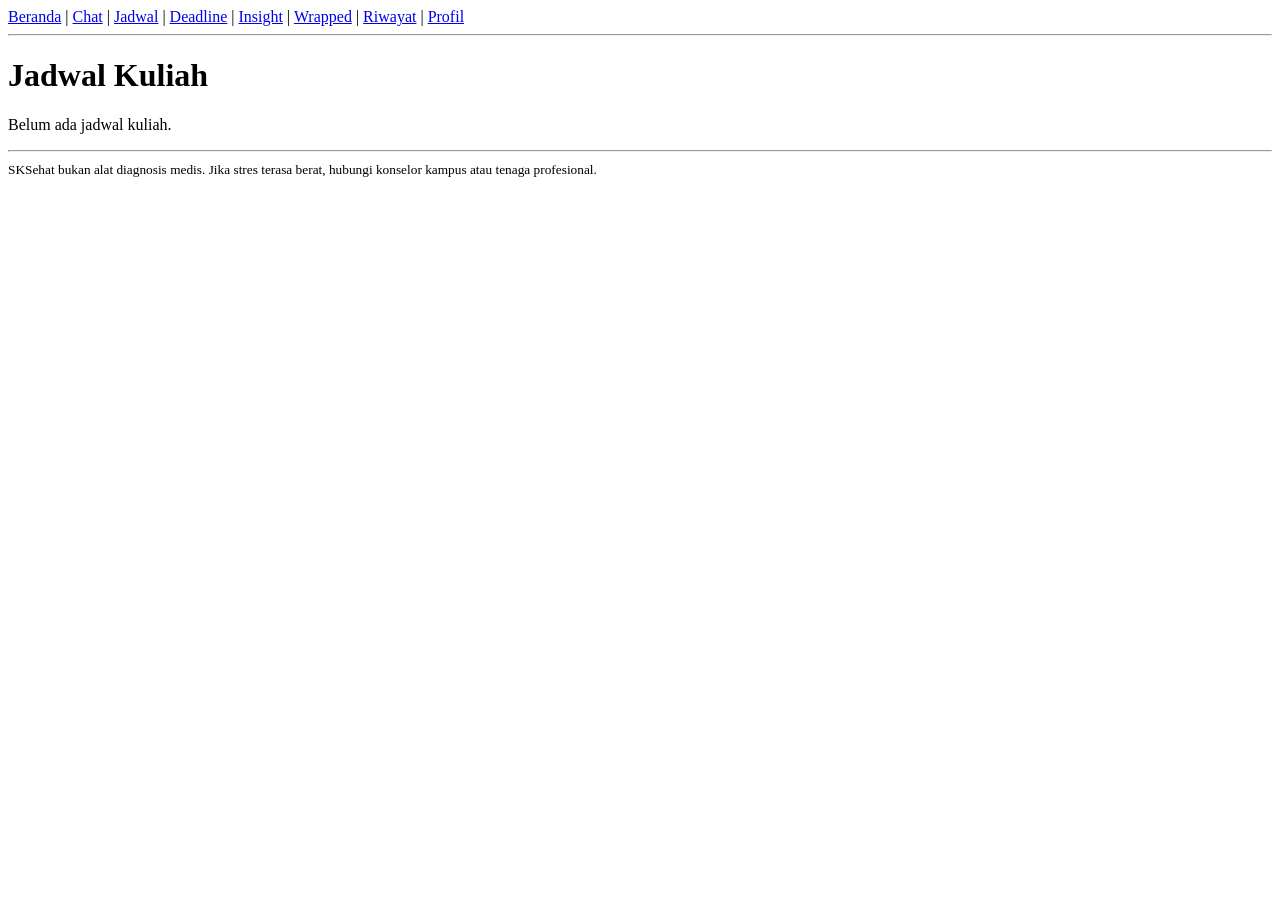
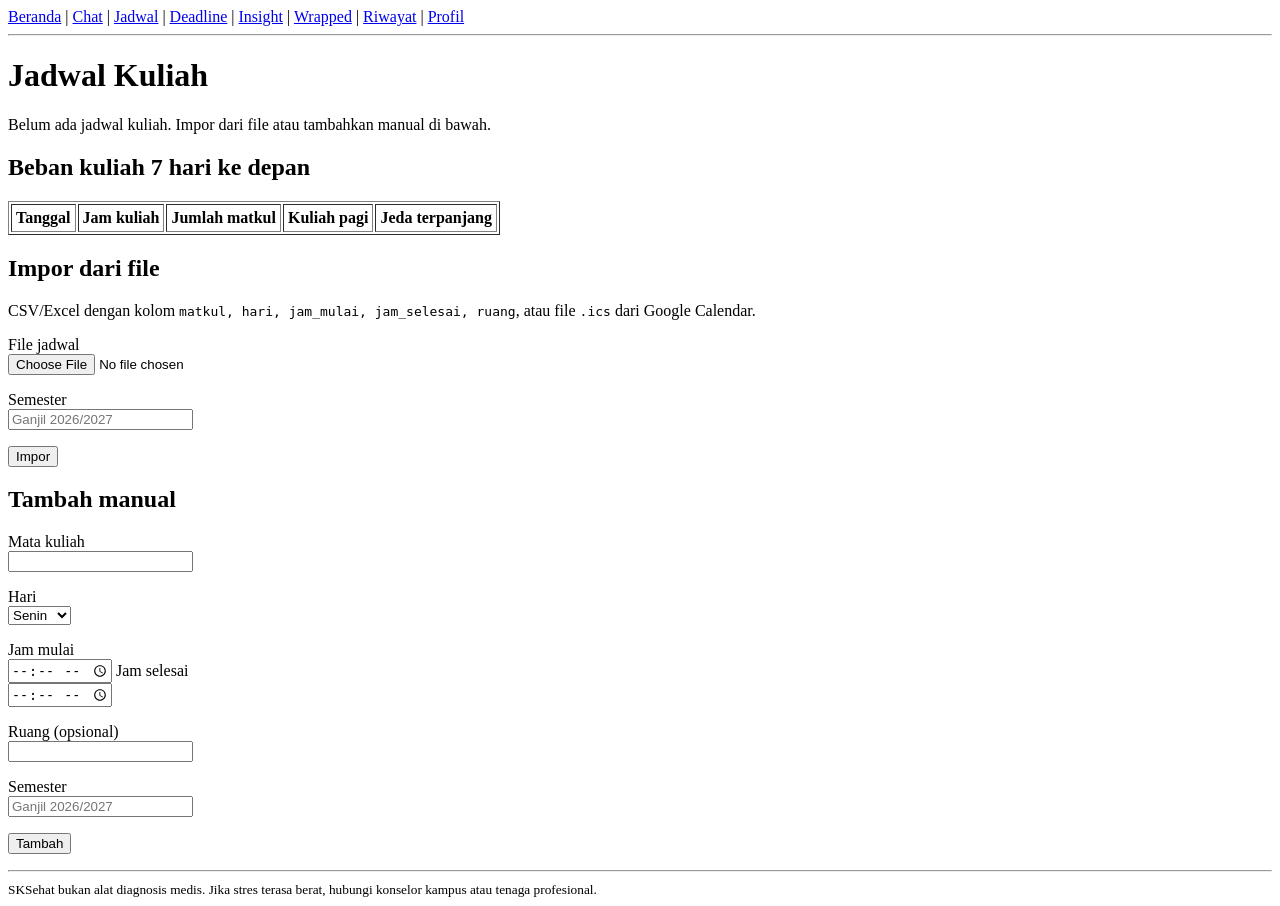
Before and after one commit to vnz626/sksehat-student-wellbeing, a Flask app: page /jadwal in a window 1280 px wide. Before the commit the page ends 177 px from the top, so only its background shows below. Run offline with Flask 3, Linux system fonts and the light colour scheme; lists and menus that the app fills with data are empty.

Commit message:
feat(schedule): import class schedule from CSV, Excel, and ICS and calculate daily course load

```diff
--- a/routes/main.py
+++ b/routes/main.py
@@ -9,10 +9,10 @@ from datetime import date, datetime
 from flask import Blueprint, flash, redirect, render_template, request, url_for
 
 from models import DEFAULT_USER_ID, CatatanHarian, Deadline, JadwalKuliah, db
+from services import jadwal as layanan_jadwal
+from services.jadwal import NAMA_HARI
 
 main_bp = Blueprint("main", __name__)
-
-NAMA_HARI = ["Senin", "Selasa", "Rabu", "Kamis", "Jumat", "Sabtu", "Minggu"]
 
 
 class ValidasiError(ValueError):
@@ -94,15 +94,139 @@ def chat():
     return render_template("chat.html")
 
 
+# ---------------------------------------------------------------------------
+# Jadwal kuliah: input manual, impor CSV/Excel/.ics, edit, hapus
+# ---------------------------------------------------------------------------
+
+def _jadwal_atau_404(id):
+    return JadwalKuliah.query.filter_by(id=id, user_id=DEFAULT_USER_ID).first_or_404()
+
+
+def _ambil_semester(form):
+    semester = (form.get("semester") or "").strip() or None
+    if semester and len(semester) > 20:
+        raise ValidasiError("Semester maksimal 20 karakter.")
+    return semester
+
+
+def validasi_jadwal_manual(form):
+    try:
+        sesi = layanan_jadwal.validasi_sesi({
+            "matkul": form.get("matkul"),
+            "hari": form.get("hari"),
+            "jam_mulai": form.get("jam_mulai"),
+            "jam_selesai": form.get("jam_selesai"),
+            "ruang": form.get("ruang"),
+        })
+    except ValueError as e:
+        pesan = str(e)
+        raise ValidasiError(pesan[:1].upper() + pesan[1:] + ".")
+    return sesi, _ambil_semester(form)
+
+
+def _render_jadwal(form=None, status=200):
+    # Halaman bisa menampilkan semester lain lewat ?semester=...; default semester aktif
+    aktif = layanan_jadwal.semester_aktif()
+    semua_semester = layanan_jadwal.daftar_semester()
+    dipilih = request.args.get("semester", aktif)
+    if dipilih not in semua_semester:
+        dipilih = aktif
+    beban = layanan_jadwal.beban_kuliah_rentang(date.today(), 7) if aktif or semua_semester else []
+    return (
+        render_template(
+            "jadwal.html",
+            daftar=layanan_jadwal.jadwal_semester(dipilih),
+            semester_dipilih=dipilih,
+            semester_aktif=aktif,
+            semua_semester=semua_semester,
+            beban=beban,
+            form=form or {"semester": aktif or ""},
+            nama_hari=NAMA_HARI,
+        ),
+        status,
+    )
+
+
 @main_bp.route("/jadwal", methods=["GET", "POST"])
 def jadwal():
-    # Impor dan edit jadwal dikerjakan di tahap 6-7; sekarang hanya menampilkan
-    daftar = (
-        JadwalKuliah.query.filter_by(user_id=DEFAULT_USER_ID)
-        .order_by(JadwalKuliah.hari, JadwalKuliah.jam_mulai)
-        .all()
-    )
-    return render_template("jadwal.html", daftar=daftar, nama_hari=NAMA_HARI)
+    if request.method == "GET":
+        return _render_jadwal()
+
+    aksi = request.form.get("aksi")
+
+    if aksi == "manual":
+        try:
+            sesi, semester = validasi_jadwal_manual(request.form)
+        except ValidasiError as e:
+            flash(str(e), "error")
+            return _render_jadwal(form=request.form, status=400)
+        ditambah, _ = layanan_jadwal.simpan_jadwal([sesi], semester)
+        flash("Jadwal ditambahkan." if ditambah else "Jadwal itu sudah ada.", "sukses" if ditambah else "error")
+        return redirect(url_for("main.jadwal"))
+
+    if aksi == "impor":
+        berkas = request.files.get("berkas")
+        try:
+            semester = _ambil_semester(request.form)
+            if not berkas or not berkas.filename:
+                raise ValidasiError("Pilih file jadwal dulu (.csv, .xlsx, atau .ics).")
+        except ValidasiError as e:
+            flash(str(e), "error")
+            return _render_jadwal(status=400)
+
+        sesi, errors = layanan_jadwal.parse_file(berkas.read(), berkas.filename)
+        for pesan in errors[:10]:  # tampilkan maksimal 10 error supaya tidak membanjiri halaman
+            flash(pesan, "error")
+        if len(errors) > 10:
+            flash(f"... dan {len(errors) - 10} error lainnya.", "error")
+        if not sesi:
+            flash("Tidak ada jadwal yang bisa diimpor dari file itu.", "error")
+            return _render_jadwal(status=400)
+
+        ditambah, duplikat = layanan_jadwal.simpan_jadwal(sesi, semester)
+        flash(f"Impor selesai: {ditambah} sesi ditambahkan, {duplikat} duplikat dilewati.", "sukses")
+        return redirect(url_for("main.jadwal"))
+
+    flash("Aksi tidak dikenal.", "error")
+    return _render_jadwal(status=400)
+
+
+@main_bp.route("/jadwal/<int:id>/edit", methods=["GET", "POST"])
+def jadwal_edit(id):
+    item = _jadwal_atau_404(id)
+    if request.method == "POST":
+        try:
+            sesi, semester = validasi_jadwal_manual(request.form)
+        except ValidasiError as e:
+            flash(str(e), "error")
+            return render_template("jadwal_form.html", form=request.form, item=item, nama_hari=NAMA_HARI), 400
+
+        for kolom, nilai in sesi.items():
+            setattr(item, kolom, nilai)
+        item.semester = semester
+        db.session.commit()
+        flash("Jadwal diperbarui.", "sukses")
+        return redirect(url_for("main.jadwal", semester=item.semester))
+
+    form = {
+        "matkul": item.matkul,
+        "hari": str(item.hari),
+        "jam_mulai": item.jam_mulai.strftime("%H:%M"),
+        "jam_selesai": item.jam_selesai.strftime("%H:%M"),
+        "ruang": item.ruang or "",
+        "semester": item.semester or "",
+    }
+    return render_template("jadwal_form.html", form=form, item=item, nama_hari=NAMA_HARI)
+
+
+@main_bp.route("/jadwal/<int:id>/hapus", methods=["POST"])
+def jadwal_hapus(id):
+    item = _jadwal_atau_404(id)
+    semester = item.semester
+    db.session.delete(item)
+    db.session.commit()
+    flash(f"Jadwal {item.matkul} ({NAMA_HARI[item.hari]}) dihapus.", "sukses")
+    return redirect(url_for("main.jadwal", semester=semester))
 
 
 @main_bp.route("/insight")
--- /dev/null
+++ b/templates/_jadwal_fields.html
@@ -0,0 +1,34 @@
+{# Field form jadwal manual, dipakai di halaman jadwal dan edit jadwal #}
+<p>
+  <label>Mata kuliah<br>
+    <input type="text" name="matkul" maxlength="150" value="{{ form.get('matkul', '') }}" required>
+  </label>
+</p>
+<p>
+  <label>Hari<br>
+    <select name="hari">
+      {% for i in range(6) %}
+        <option value="{{ i }}" {{ 'selected' if form.get('hari', '0')|string == i|string }}>{{ nama_hari[i] }}</option>
+      {% endfor %}
+    </select>
+  </label>
+</p>
+<p>
+  <label>Jam mulai<br>
+    <input type="time" name="jam_mulai" value="{{ form.get('jam_mulai', '') }}" required>
+  </label>
+  <label>Jam selesai<br>
+    <input type="time" name="jam_selesai" value="{{ form.get('jam_selesai', '') }}" required>
+  </label>
+</p>
+<p>
+  <label>Ruang (opsional)<br>
+    <input type="text" name="ruang" maxlength="50" value="{{ form.get('ruang', '') }}">
+  </label>
+</p>
+<p>
+  <label>Semester<br>
+    <input type="text" name="semester" maxlength="20" list="daftar-semester"
+           placeholder="Ganjil 2026/2027" value="{{ form.get('semester', '') }}">
+  </label>
+</p>
--- a/templates/jadwal.html
+++ b/templates/jadwal.html
@@ -2,10 +2,25 @@
 {% block title %}Jadwal{% endblock %}
 {% block content %}
 <h1>Jadwal Kuliah</h1>
+
+{% if semua_semester|length > 1 %}
+  <p>
+    Semester:
+    {% for s in semua_semester %}
+      {% if s == semester_dipilih %}<strong>{{ s or 'Tanpa semester' }}</strong>
+      {% else %}<a href="{{ url_for('main.jadwal', semester=s or '') }}">{{ s or 'Tanpa semester' }}</a>{% endif %}
+      {% if s == semester_aktif %}(aktif){% endif %}
+      {% if not loop.last %} | {% endif %}
+    {% endfor %}
+  </p>
+{% elif semester_dipilih %}
+  <p>Semester {{ semester_dipilih }}</p>
+{% endif %}
+
 {% if daftar %}
   <table border="1" cellpadding="4">
     <thead>
-      <tr><th>Hari</th><th>Jam</th><th>Mata kuliah</th><th>Ruang</th><th>Semester</th></tr>
+      <tr><th>Hari</th><th>Jam</th><th>Mata kuliah</th><th>Ruang</th><th>Aksi</th></tr>
     </thead>
     <tbody>
       {% for j in daftar %}
@@ -14,12 +29,65 @@
           <td>{{ j.jam_mulai.strftime('%H:%M') }}–{{ j.jam_selesai.strftime('%H:%M') }}</td>
           <td>{{ j.matkul }}</td>
           <td>{{ j.ruang or '-' }}</td>
-          <td>{{ j.semester or '-' }}</td>
+          <td>
+            <a href="{{ url_for('main.jadwal_edit', id=j.id) }}">Edit</a>
+            <form method="post" action="{{ url_for('main.jadwal_hapus', id=j.id) }}" style="display:inline"
+                  onsubmit="return confirm('Hapus jadwal {{ j.matkul }}?');">
+              <button type="submit">Hapus</button>
+            </form>
+          </td>
         </tr>
       {% endfor %}
     </tbody>
   </table>
 {% else %}
-  <p>Belum ada jadwal kuliah.</p>
+  <p>Belum ada jadwal kuliah. Impor dari file atau tambahkan manual di bawah.</p>
 {% endif %}
+
+<h2>Beban kuliah 7 hari ke depan</h2>
+<table border="1" cellpadding="4">
+  <thead>
+    <tr><th>Tanggal</th><th>Jam kuliah</th><th>Jumlah matkul</th><th>Kuliah pagi</th><th>Jeda terpanjang</th></tr>
+  </thead>
+  <tbody>
+    {% for b in beban %}
+      <tr>
+        <td>{{ nama_hari[b.tanggal.weekday()] }}, {{ b.tanggal.strftime('%d-%m-%Y') }}</td>
+        <td>{{ b.jam_kuliah }} jam</td>
+        <td>{{ b.jumlah_matkul }}</td>
+        <td>{{ 'Ya' if b.kuliah_pagi else 'Tidak' }}</td>
+        <td>{{ b.jeda_terpanjang }} jam</td>
+      </tr>
+    {% endfor %}
+  </tbody>
+</table>
+
+<h2>Impor dari file</h2>
+<p>CSV/Excel dengan kolom <code>matkul, hari, jam_mulai, jam_selesai, ruang</code>, atau file <code>.ics</code> dari Google Calendar.</p>
+<form method="post" action="{{ url_for('main.jadwal') }}" enctype="multipart/form-data">
+  <input type="hidden" name="aksi" value="impor">
+  <p>
+    <label>File jadwal<br>
+      <input type="file" name="berkas" accept=".csv,.xlsx,.xls,.ics" required>
+    </label>
+  </p>
+  <p>
+    <label>Semester<br>
+      <input type="text" name="semester" maxlength="20" list="daftar-semester"
+             placeholder="Ganjil 2026/2027" value="{{ semester_aktif or '' }}">
+    </label>
+  </p>
+  <p><button type="submit">Impor</button></p>
+</form>
+
+<h2>Tambah manual</h2>
+<form method="post" action="{{ url_for('main.jadwal') }}">
+  <input type="hidden" name="aksi" value="manual">
+  {% include "_jadwal_fields.html" %}
+  <p><button type="submit">Tambah</button></p>
+</form>
+
+<datalist id="daftar-semester">
+  {% for s in semua_semester if s %}<option value="{{ s }}">{% endfor %}
+</datalist>
 {% endblock %}
```
Also changed, not shown: services/jadwal.py (added, +313 -0 lines), templates/jadwal_form.html (added, +12 -0 lines).
